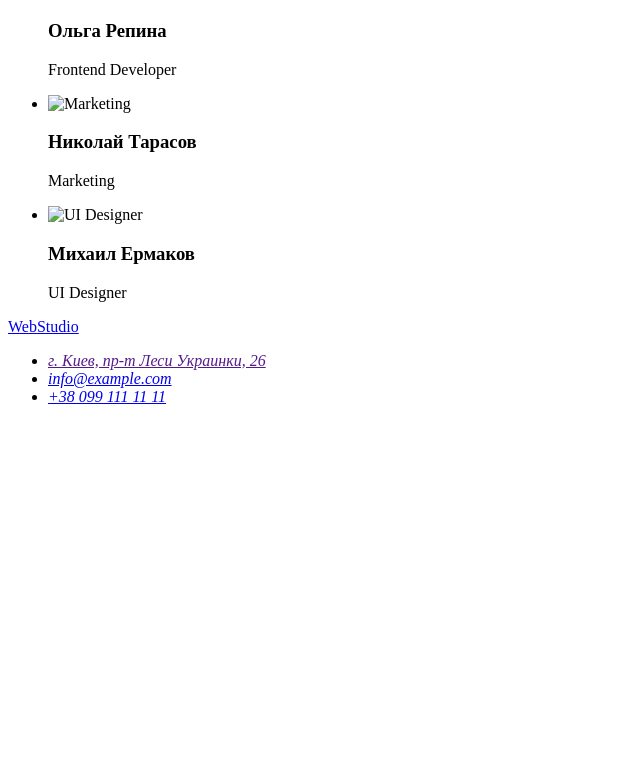
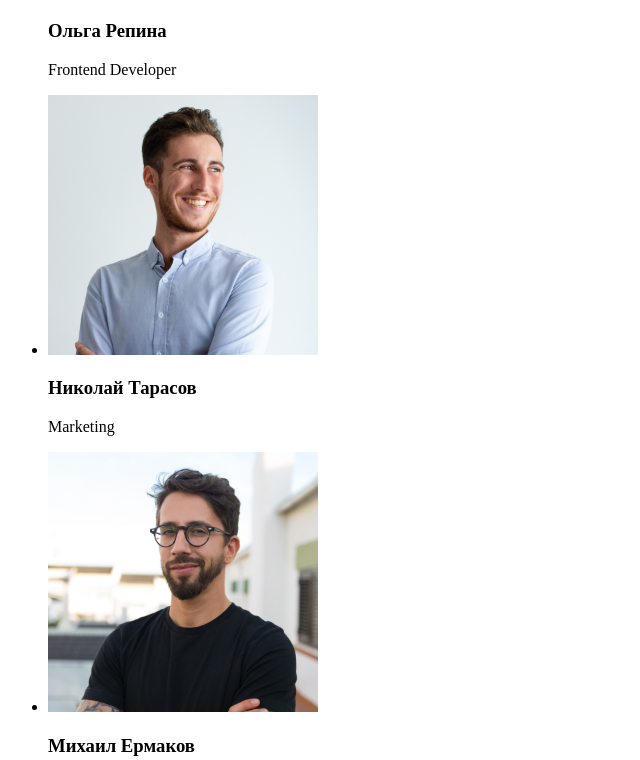
Before and after one commit to Katya2211/goit-markup-hw-01, a plain HTML site: page index.html in a window 1280 px wide. Shown: the part 1960-2720 px from the top of the page, without its empty margins (0-640 px from the left). Before the commit the page ends 2382 px from the top, so only its background shows below. Drawn offline with Linux system fonts and the light colour scheme; the site is published under a folder, as on GitHub Pages, so addresses that start at the root find nothing.

Commit message:
Update index.html

```diff
--- a/index.html
+++ b/index.html
@@ -74,12 +74,12 @@
                     <p>Frontend Developer</p>
                 </li>
                 <li>
-                    <img src="/img/marketing.jpg" alt="Marketing" width="270">
+                    <img src="./img/marketing.jpg" alt="Marketing" width="270">
                     <h3>Николай Тарасов</h3>
                     <p>Marketing</p>
                 </li>
                 <li>
-                    <img src="/img/UI.jpg" alt="UI Designer" width="270">
+                    <img src="./img/UI.jpg" alt="UI Designer" width="270">
                     <h3>Михаил Ермаков</h3>
                     <p>UI Designer</p>
                 </li>
```
